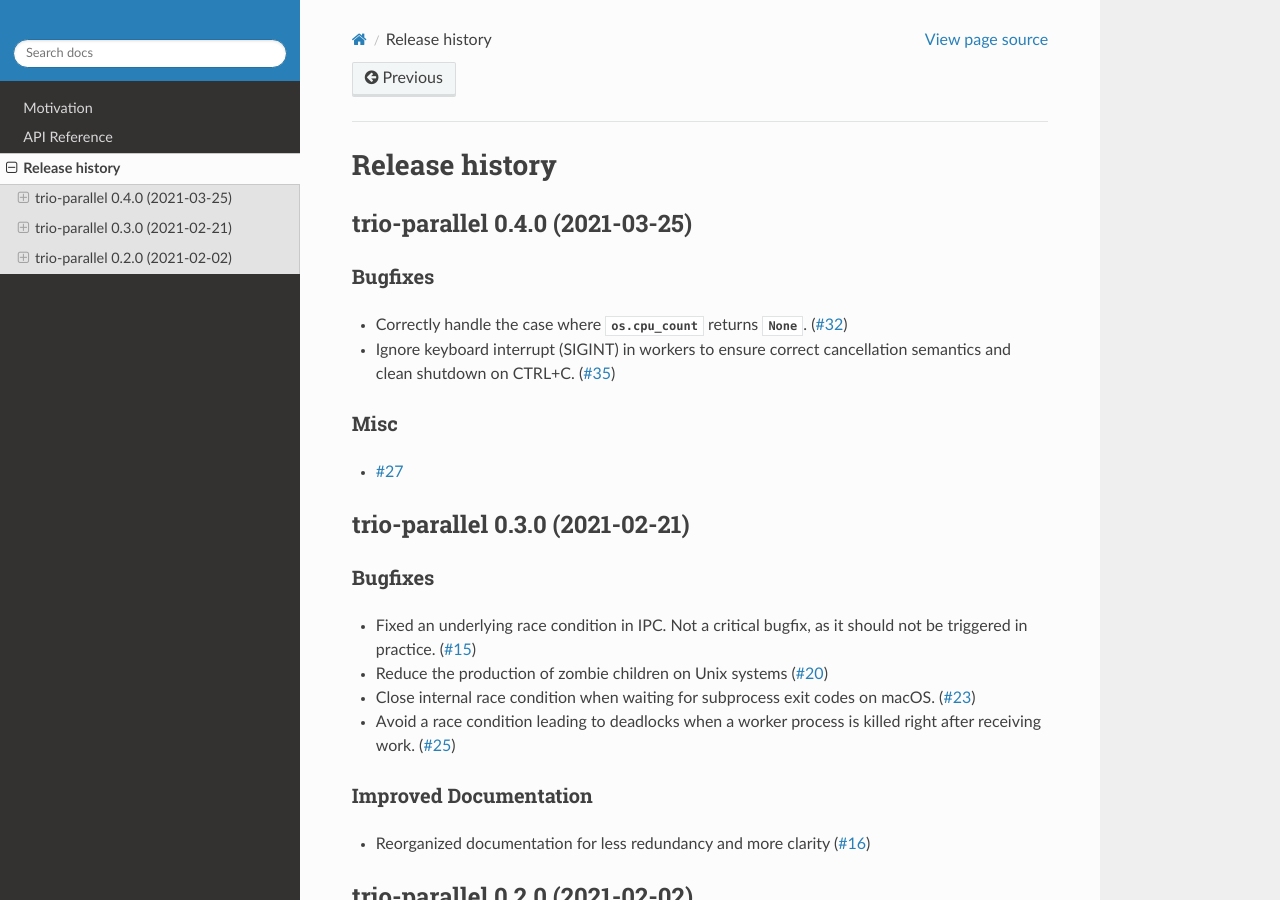
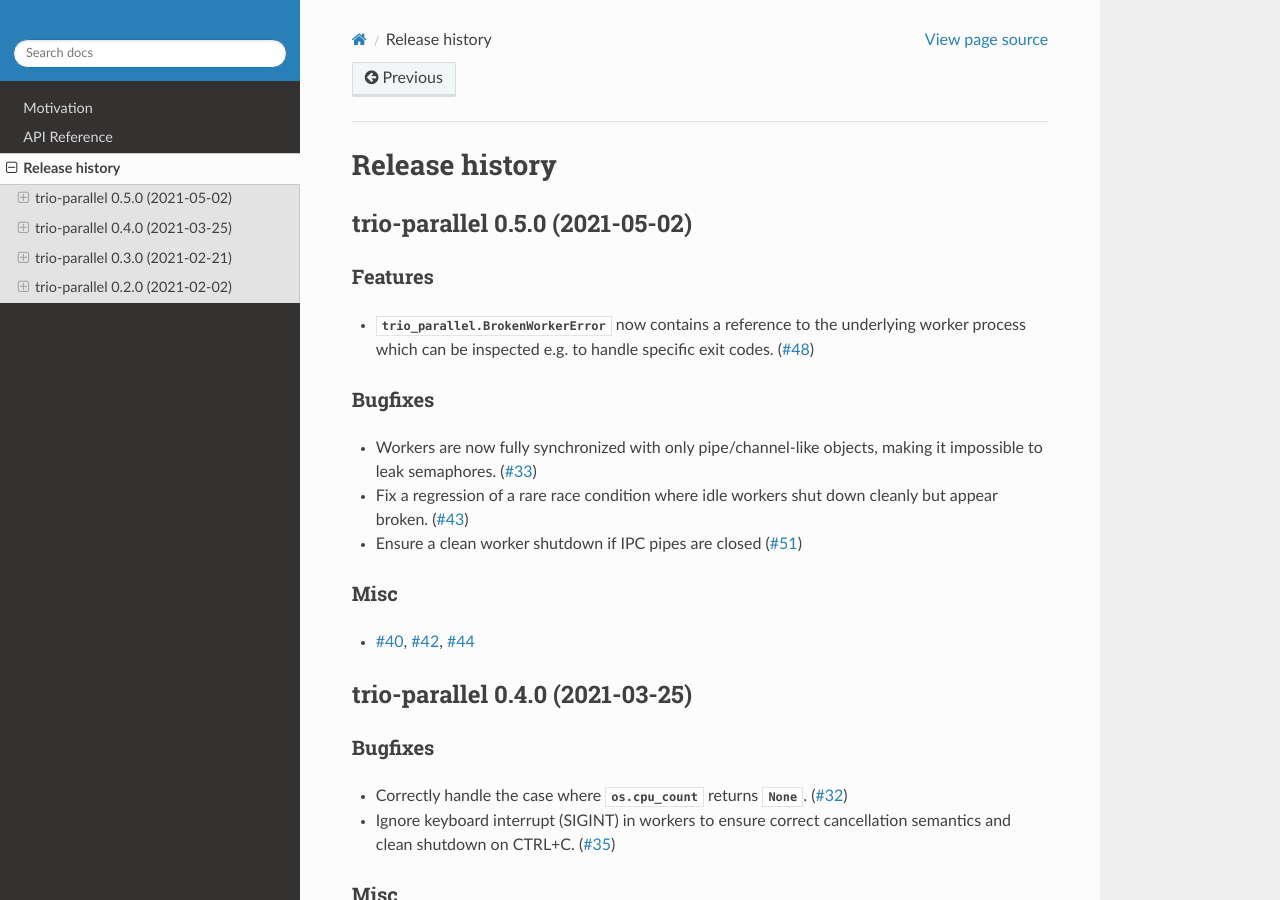
Before and after one commit to richardsheridan/trio-parallel, a Sphinx documentation site: the page built from docs/source/history.rst, in a window 1280 px wide and 900 px high. Built offline with Sphinx 7.4.7 and the Read the Docs theme 2.0.0, drawn with Linux system fonts in a browser that asks for light colours; the version number could not be read and is left out.

Commit message:
run towncrier

```diff
--- a/docs/source/history.rst
+++ b/docs/source/history.rst
@@ -4,6 +4,29 @@ Release history
 .. currentmodule:: trio_parallel
 
 .. towncrier release notes start
+
+trio-parallel 0.5.0 (2021-05-02)
+---------------------------------------------------------
+
+Features
+~~~~~~~~
+
+- :exc:`trio_parallel.BrokenWorkerError` now contains a reference to the underlying worker process which can be inspected e.g. to handle specific exit codes. (`#48 <https://github.com/richardsheridan/trio-parallel/issues/48>`__)
+
+
+Bugfixes
+~~~~~~~~
+
+- Workers are now fully synchronized with only pipe/channel-like objects, making it impossible to leak semaphores. (`#33 <https://github.com/richardsheridan/trio-parallel/issues/33>`__)
+- Fix a regression of a rare race condition where idle workers shut down cleanly but appear broken. (`#43 <https://github.com/richardsheridan/trio-parallel/issues/43>`__)
+- Ensure a clean worker shutdown if IPC pipes are closed (`#51 <https://github.com/richardsheridan/trio-parallel/issues/51>`__)
+
+
+Misc
+~~~~
+
+- `#40 <https://github.com/richardsheridan/trio-parallel/issues/40>`__, `#42 <https://github.com/richardsheridan/trio-parallel/issues/42>`__, `#44 <https://github.com/richardsheridan/trio-parallel/issues/44>`__
+
 
 trio-parallel 0.4.0 (2021-03-25)
 --------------------------------
--- a/newsfragments/33.bugfix.rst
+++ /dev/null
@@ -1 +0,0 @@
-Workers are now fully synchronized with only pipe/channel-like objects, making it impossible to leak semaphores.
--- a/newsfragments/40.misc.rst
+++ /dev/null
@@ -1 +0,0 @@
-Automate versioning with setuptools-scm
--- a/newsfragments/42.misc.rst
+++ /dev/null
@@ -1 +0,0 @@
-Apply minor cleanups to tests. Mostly just renames and comment shuffles, but also remove a barrier synchronization case.
--- a/newsfragments/43.bugfix.rst
+++ /dev/null
@@ -1 +0,0 @@
-Fix a regression of a rare race condition where idle workers shut down cleanly but appear broken.
--- a/newsfragments/44.misc.rst
+++ /dev/null
@@ -1 +0,0 @@
-Revised run_sync error semantics, leading potentially to a clean AbstractWorker interface, but exposing weird interactions with forked subprocesses and synchronization on pipes.
--- a/newsfragments/48.feature.rst
+++ /dev/null
@@ -1 +0,0 @@
-:exc:`trio_parallel.BrokenWorkerError` now contains a reference to the underlying worker process which can be inspected e.g. to handle specific exit codes.
--- a/newsfragments/51.bugfix.rst
+++ /dev/null
@@ -1 +0,0 @@
-Ensure a clean worker shutdown if IPC pipes are closed
```
